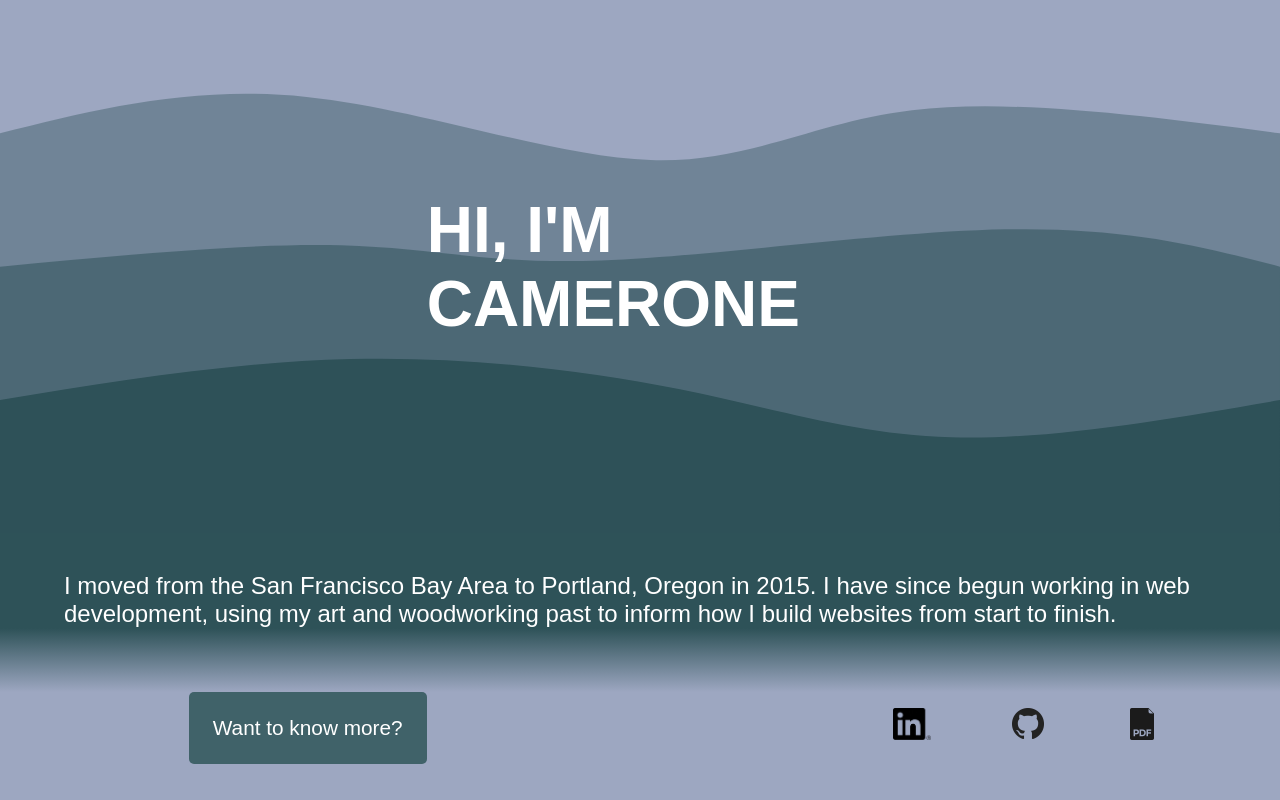
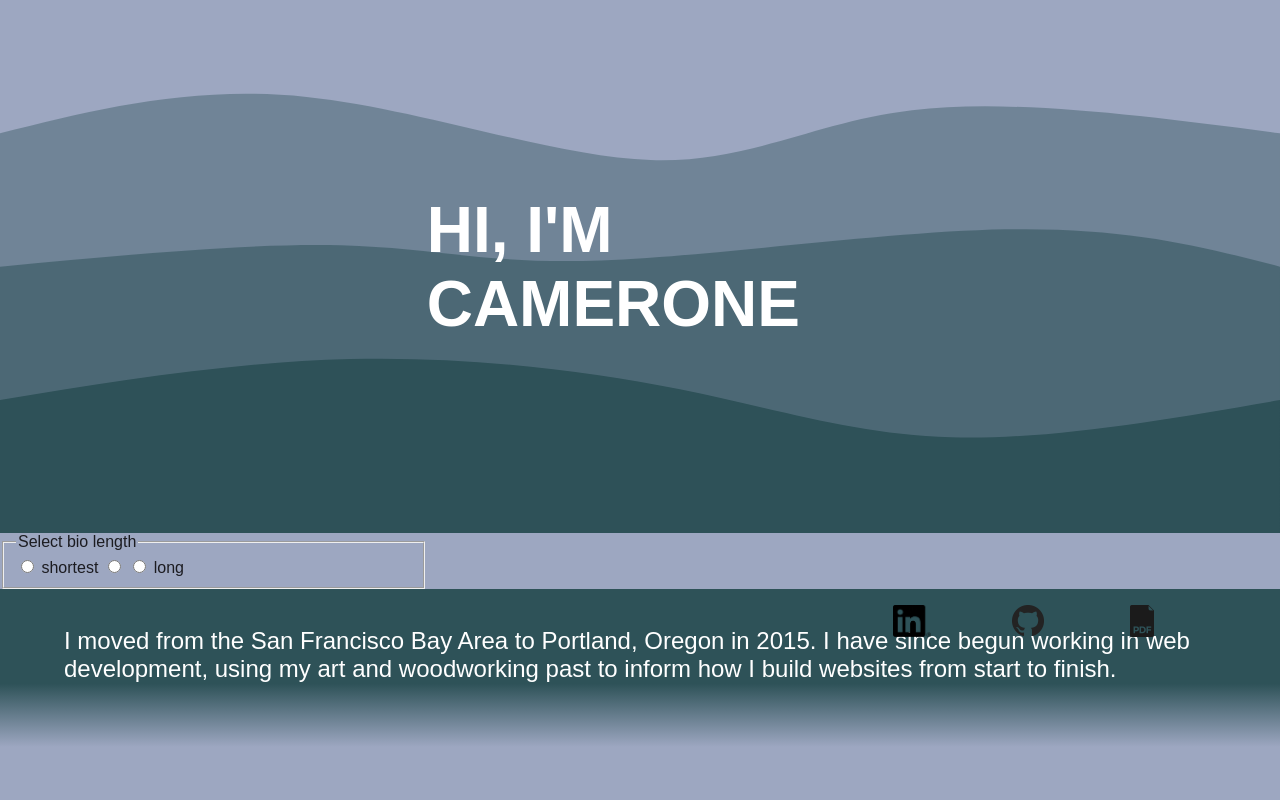
Before and after one commit to Cjstoney/portfolio_react, a React (Create React App) app: page / in a window 1280 px wide. Shown: the top 800 px of the page. Built offline with nearby package versions, Linux system fonts and the light colour scheme.

Commit message:
style: WIP bio length form

```diff
--- a/src/components/sections/about/about.css
+++ b/src/components/sections/about/about.css
@@ -28,7 +28,7 @@ svg {
 .bio {
   grid-column-start: 1;
   grid-column-end: span 3;
-  grid-row: 2;
+  grid-row: 3;
   font-size: 1.5em;
   color: white;
   margin: 0;
@@ -42,7 +42,7 @@ svg {
 
 .learnMoreBtn {
   grid-column-start: 1;
-  grid-row: 3;
+  grid-row: 2;
   background-color: #406269;
   border: none;
   border-radius: 5px;
@@ -59,7 +59,7 @@ svg {
 .longBio {
   grid-column-start: 1;
   grid-column-end: span 3;
-  grid-row: 2;
+  grid-row: 3;
   font-size: 1.5em;
   color: white;
   margin: 0;
@@ -116,7 +116,7 @@ svg {
     background: linear-gradient(#2e5258 60%, #9da7c1);
   }
 
-  .learnMoreBtn {
+  /* .learnMoreBtn {
     grid-column: 1;
     grid-row: 3;
     background-color: #406269;
@@ -131,7 +131,7 @@ svg {
   .learnMoreBtn:hover {
     color: black;
     background-color: #718596;
-  }
+  } */
 
   svg {
     height: auto;
--- a/src/components/sections/about/about.js
+++ b/src/components/sections/about/about.js
@@ -28,13 +28,24 @@ const About = () => {
         CAMERONE
       </h1>
       <Waves />
+      {/* <button className="learnMoreBtn" onClick={() => addClass()}>
+        {`Want to know ${!!moreInfo ? "less" : "more"}?`}
+      </button> */}
+      <form>
+        <fieldset>
+          <legend>Select bio length</legend>
+          <input type="radio" name="length" value="shortest"></input>
+          <label for="length-shortest"> shortest </label>
+          <input type="radio" name="length" value="short"></input>
+          <label for="length-short"> </label>
+          <input type="radio" name="length" value="long"></input>
+          <label for="length-long"> long </label>
+        </fieldset>
+      </form>
       <p id="bioId" className="bio ">{`${shortBio} ${
         !!moreInfo ? extraInfo : ""
       }`}</p>
       <Contact />
-      <button className="learnMoreBtn" onClick={() => addClass()}>
-        {`Want to know ${!!moreInfo ? "less" : "more"}?`}
-      </button>
     </div>
   );
 };
```
